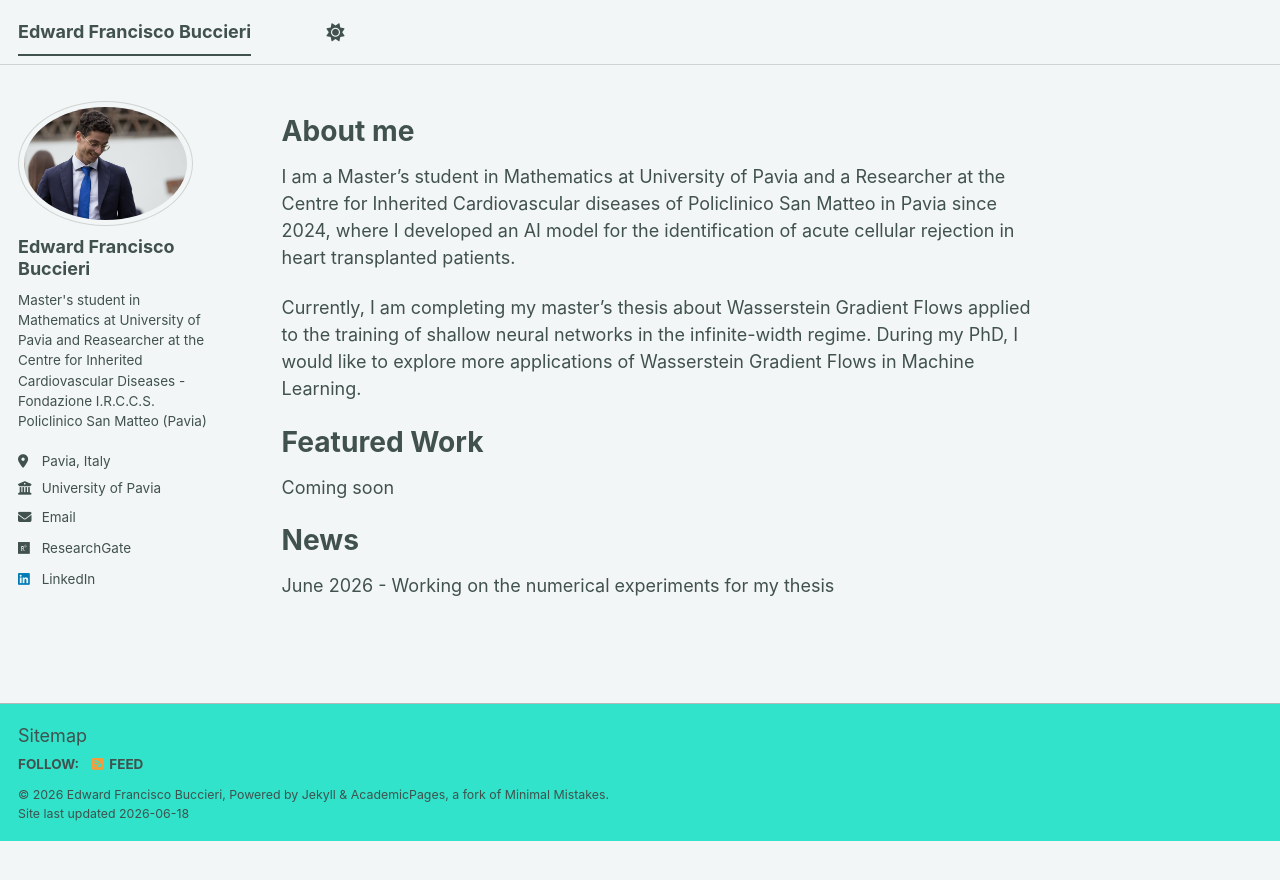
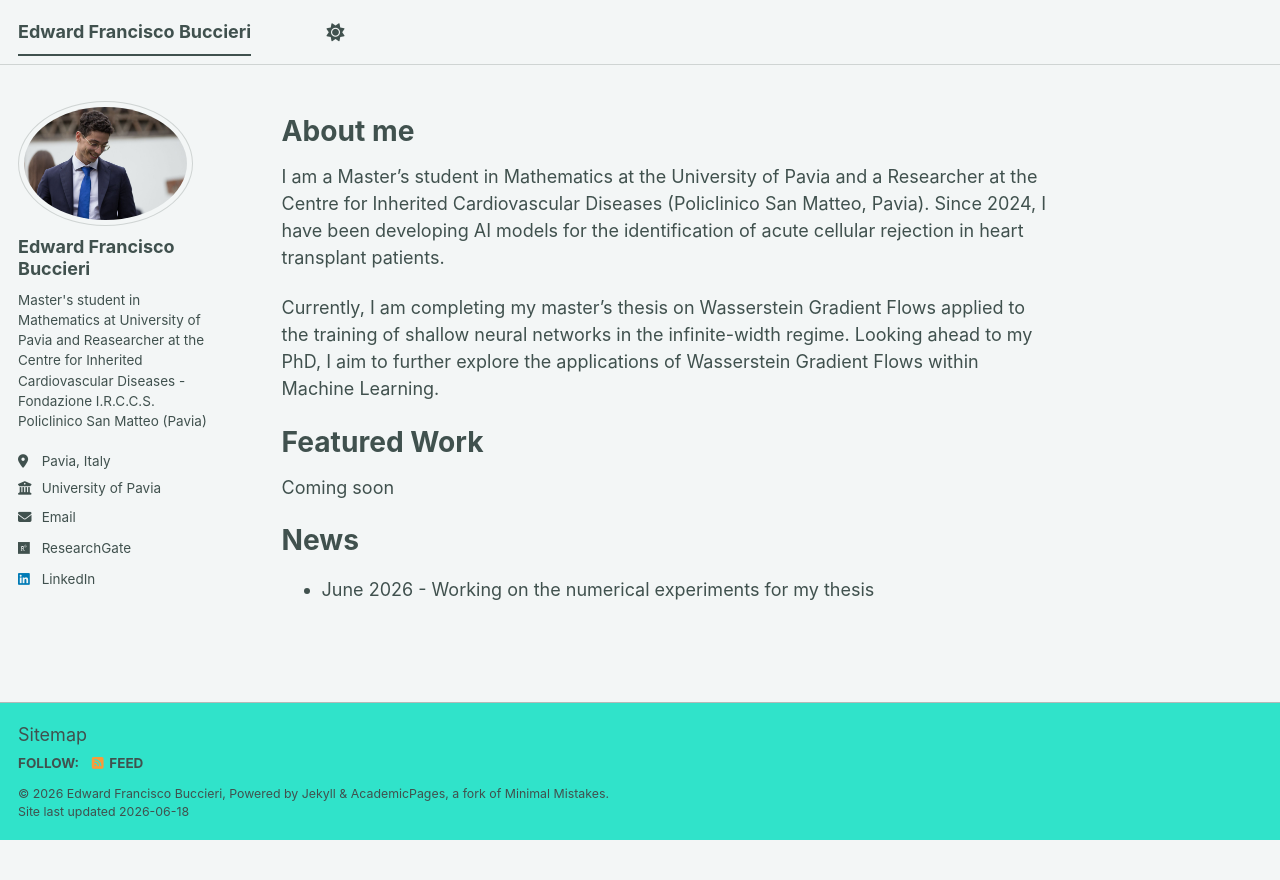
Before and after one commit to edward-f-buccieri/edward-f-buccieri.github.io, a Jekyll site: the page built from _pages/about.md, in a window 1280 px wide. Shown: the top 880 px of the page. Built offline with Jekyll 4.4.1, drawn with Linux system fonts in a browser that asks for light colours; a script bundle is joined from its source files by our own code; library files that are not in the unit come from our copies.

Commit message:
Update about.md

```diff
--- a/_pages/about.md
+++ b/_pages/about.md
@@ -9,9 +9,9 @@ redirect_from:
 
 About me
 ======
-I am a Master's student in Mathematics at University of Pavia and a Researcher at the Centre for Inherited Cardiovascular diseases of Policlinico San Matteo in Pavia since 2024, where I developed an AI model for the identification of acute cellular rejection in heart transplanted patients.
+I am a Master's student in Mathematics at the University of Pavia and a Researcher at the Centre for Inherited Cardiovascular Diseases (Policlinico San Matteo, Pavia). Since 2024, I have been developing AI models for the identification of acute cellular rejection in heart transplant patients.
 
-Currently, I am completing my master's thesis about Wasserstein Gradient Flows applied to the training of shallow neural networks in the infinite-width regime. During my PhD, I would like to explore more applications of Wasserstein Gradient Flows in Machine Learning.
+Currently, I am completing my master's thesis on Wasserstein Gradient Flows applied to the training of shallow neural networks in the infinite-width regime. Looking ahead to my PhD, I aim to further explore the applications of Wasserstein Gradient Flows within Machine Learning.
 
 Featured Work
 ======
@@ -19,4 +19,4 @@ Coming soon
 
 News
 ======
-June 2026 - Working on the numerical experiments for my thesis
+* June 2026 - Working on the numerical experiments for my thesis
```
